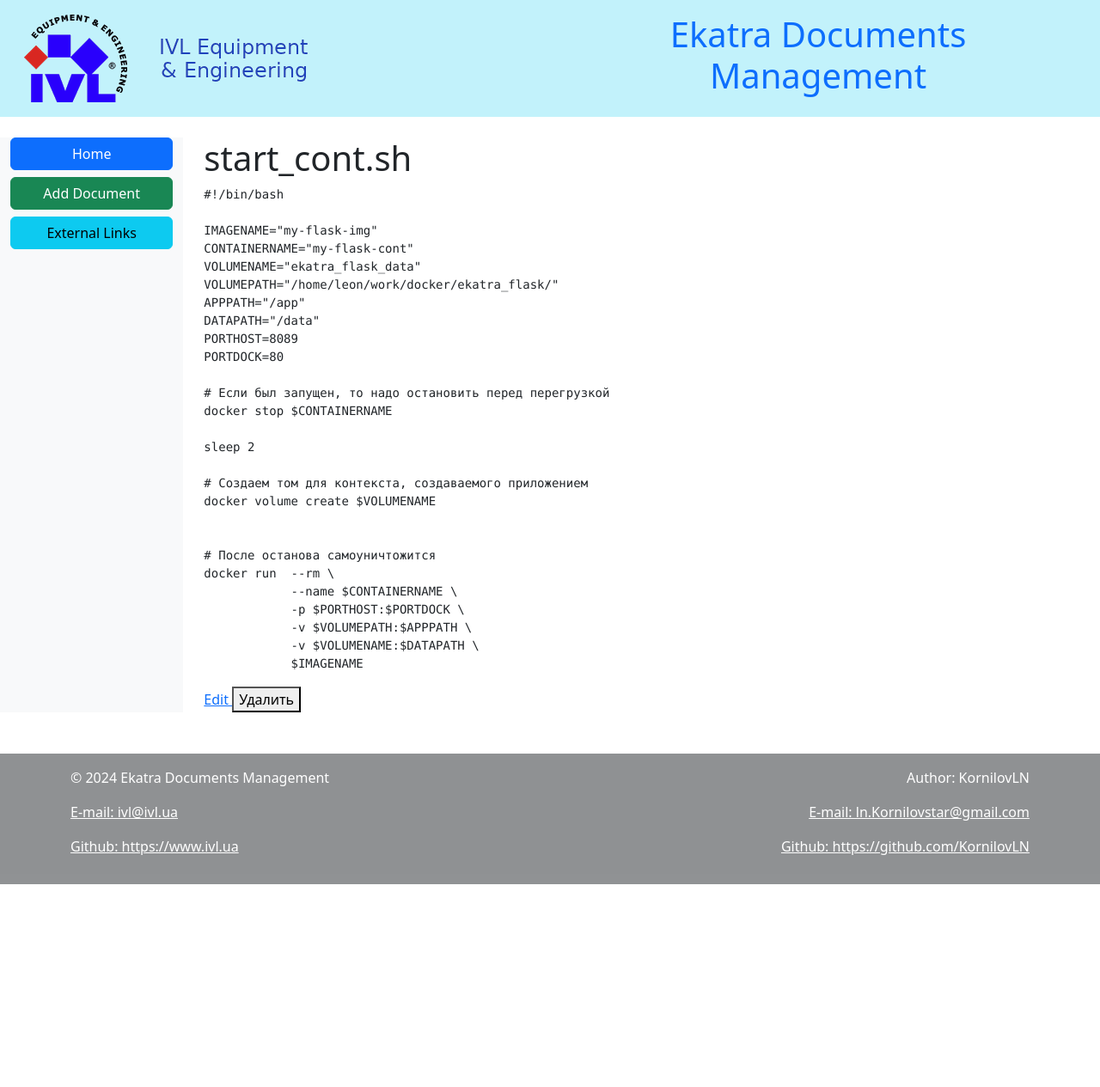
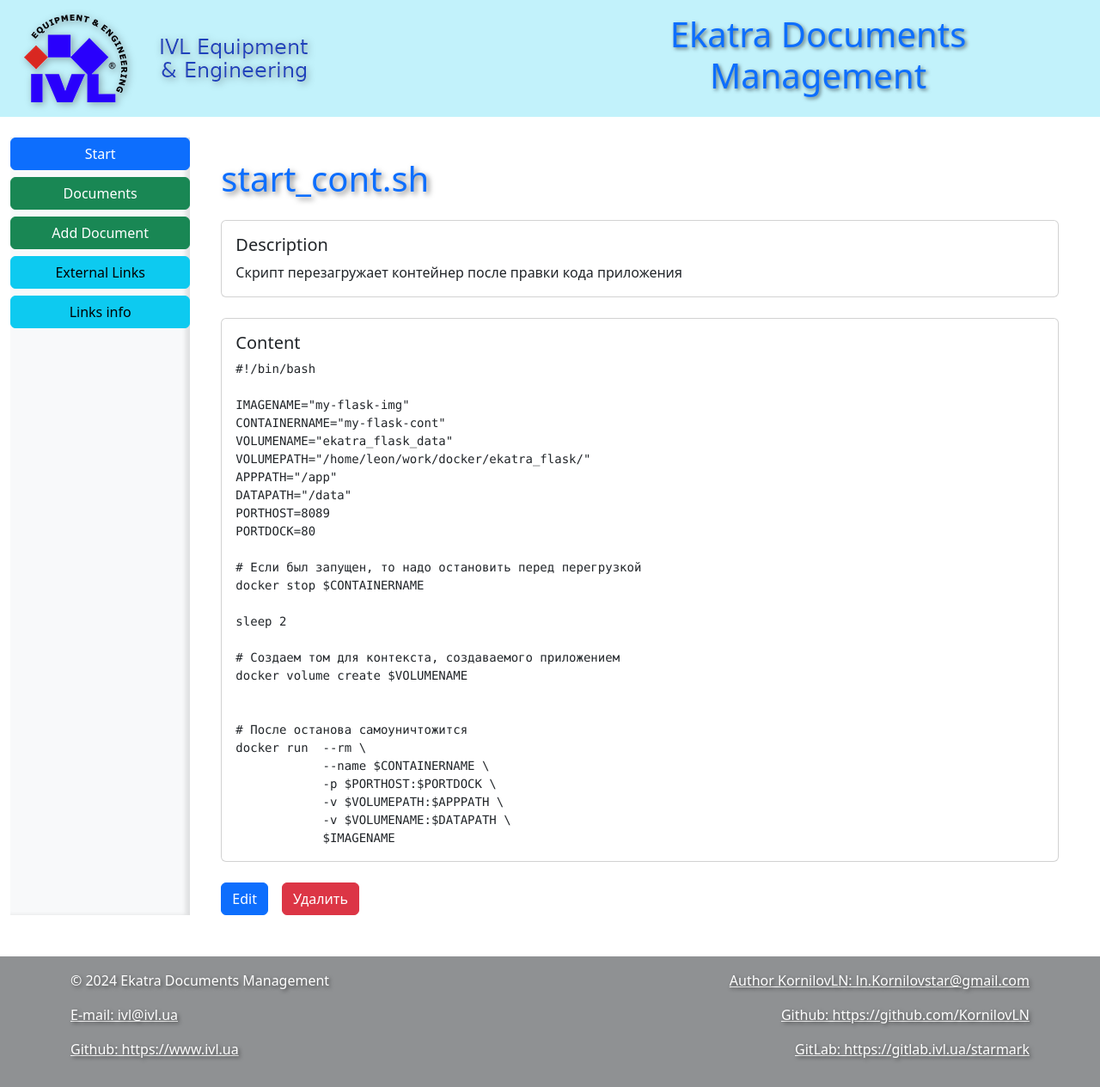
Before and after one commit to KornilovLN/ekatra_flask, a Flask app: page /document/1 in a window 1280 px wide. Shown: the whole page at 86% size. Before the commit the page ends 1029 px from the top, so only its background shows below. Run offline with Flask 2, Linux system fonts and the light colour scheme.

Commit message:
Was more editions

```diff
--- a/app.py
+++ b/app.py
@@ -39,6 +39,10 @@ documents = load_documents()
 def index():
     return render_template('index.html', documents=documents, repeat_count=5)
 
+@app.route('/start')
+def start():
+    return render_template('start.html')
+
 @app.route('/sidebar')
 def sidebar():
     return render_template('sidebar.html')
@@ -46,6 +50,10 @@ def sidebar():
 @app.route('/external_links')
 def external_links():
     return render_template('external_links.html')
+
+@app.route('/links_info')
+def links_info():
+    return render_template('links_info.html')
 
 # Страница с документом по ID
 @app.route('/document/<id>')
@@ -58,12 +66,14 @@ def document(id):
 def edit(id):
     if request.method == 'POST':
         title = request.form['title']
+        description = request.form['description']
         content = request.form['content']
-        documents[id] = {"title": title, "content": content}
+        documents[id] = {"title": title, "description": description, "content": content}
         save_documents(documents)
         return redirect(url_for('index'))
     doc = documents.get(id)
     return render_template('edit.html', document=doc)
+
 
 # Страница добавления документа
 @app.route('/add', methods=['GET', 'POST'])
@@ -71,13 +81,14 @@ def add():
     if request.method == 'POST':
         title = request.form['title']
         content = request.form['content']
+        description = request.form['description']
 
         if not title.strip():
             return render_template('add.html', error="Title cannot be empty", document={"title": title, "content": content})
 
         new_id = str(max(map(int, documents.keys())) + 1) if documents else "1"
 
-        documents[new_id] = {"title": title, "content": content}
+        documents[new_id] = {"title": title, "description": description, "content": content}
         save_documents(documents)
 
         flash('Document added successfully', 'success')
@@ -88,7 +99,7 @@ def add():
     # но еще не отправил форму.
     # Эта строка отображает пустую форму, готовую к заполнению новыми данными.
     # Это правильное поведение для инициализации страницы добавления нового документа.
-    return render_template('add.html', document={"title": "", "content": ""})
+    return render_template('add.html', document={"title": "", "description": "", "content": ""})
 
 # Страница удаления документа по ID
 @app.route('/delete/<id>', methods=['POST'])
--- /dev/null
+++ b/static/styles_base.css
@@ -0,0 +1,38 @@
+.custom-header {
+  background-color: rgba(13, 202, 240, 0.25);
+  color: #0d6efd;
+  padding: 1rem;
+}
+.custom-header img {
+  filter: drop-shadow(2px 2px 4px rgba(0,0,0,0.3));
+}
+.custom-header h1 {
+  text-shadow: 2px 2px 4px rgba(0,0,0,0.5);
+}
+
+
+.custom-sidebar {
+  background-color: #f1e5d9; /* Sepia-like color */
+  box-shadow: inset -5px 0 5px rgba(0, 0, 0, 0.1); /* Adds depth */
+  height: 100%;
+}
+
+
+.custom-footer {
+  background-color: rgba(33, 37, 41, 0.5);
+  color: white;
+  padding: 1rem;
+  margin-top: 3rem;
+}
+.custom-footer p {
+  text-shadow: 2px 2px 4px rgba(0,0,0,0.5);
+}
+.custom-footer a {
+  color: white;
+}
+
+
+.document-title {
+  color: #0d6efd;  /* This is Bootstrap's primary blue color */
+  text-shadow: 3px 3px 6px rgba(0,0,0,0.5);
+}
--- a/templates/base.html
+++ b/templates/base.html
@@ -2,20 +2,25 @@
 <html lang="en">
   <head>
     <meta charset="utf-8">
+    <meta name="viewport" content="width=device-width, initial-scale=1">
+
     <title>Ekatra Documents Management</title>
     <!-- Bootstrap CSS -->
     <link href="https://cdn.jsdelivr.net/npm/bootstrap@5.3.0/dist/css/bootstrap.min.css" rel="stylesheet">
+
     <!-- My CSS -->
     <!-- <link rel="stylesheet" href="{{ url_for('static', filename='styles.css') }}"> -->
+
+    <!-- CSS for the base.html template -->
+    <link rel="stylesheet" href="{{ url_for('static', filename='styles_base.css') }}">
    </head>
   <body>
 
-
-    <header class="bg-info bg-opacity-25 text-primary p-3">
+      <header class="custom-header">
           <div class="container-fluid">
             <div class="row align-items-center">
               <div class="col-md-3">
-              <img src="{{ url_for('static', filename='logo_big_2.png') }}" alt="Company Logo" height=100%>
+                <img src="{{ url_for('static', filename='logo_big_2.png') }}" alt="Company Logo" height="100%">
               </div>
               <div class="col-md-3">
                 <p class="mb-0"> </p>
@@ -31,17 +36,25 @@
       <div class="container-fluid mt-4">
         <div class="row">
 
-        <nav class="col-md-3 col-lg-2 d-md-block bg-light sidebar">
+          <div class="flex-grow-1 d-flex">
+
+            <nav class="col-md-3 col-lg-2 d-md-block bg-light sidebar custom-sidebar">
               <div class="position-sticky">
                 <ul class="nav flex-column">
                     <li class="nav-item mb-2">
-                  <button onclick="window.location.href='{{ url_for('index') }}'" class="btn btn-primary w-100">Home</button>
+                      <a href="{{ url_for('start') }}" class="btn btn-primary w-100">Start</a>
+                    </li>
+                    <li class="nav-item mb-2">
+                      <a href="{{ url_for('index') }}"  class="btn btn-success w-100">Documents</a>
                     </li>
                     <li class="nav-item mb-2">
                       <button onclick="window.location.href='{{ url_for('add') }}'" class="btn btn-success w-100">Add Document</button>
                     </li>
                     <li class="nav-item mb-2">
                         <button onclick="window.location.href='{{ url_for('external_links') }}'" class="btn btn-info w-100">External Links</button>
+                    </li>
+                    <li class="nav-item mb-2">
+                      <a href="{{ url_for('links_info') }}" class="btn btn-info w-100">Links info</a>
                   </li>
                 </ul>
               </div>
@@ -54,15 +67,11 @@
             </main>
 
           </div>
+
+        </div>
       </div>
 
-    <!--
-    <footer class="bg-info bg-opacity-50 text-white p-3 mt-5">
-      <p>&copy; 2024 Ekatra Documents Management</p>
-    </footer>
-    -->
-
-    <footer class="bg-dark bg-opacity-50 text-white p-3 mt-5">
+      <footer class="custom-footer">
         <div class="container">
           <div class="row">
             <div class="col-md-6">
@@ -71,9 +80,9 @@
               <p><a href="https://www.ivl.ua" target="_blank" class="text-white">Github: https://www.ivl.ua</a></p>
             </div>
             <div class="col-md-6 text-end">
-              <p>Author: KornilovLN</p>
-              <p><a href="mailto:ln.Kornilovstar@gmail.com" class="text-white">E-mail: ln.Kornilovstar@gmail.com</a></p>
+              <p><a href="mailto:ln.Kornilovstar@gmail.com" class="text-white">Author KornilovLN: ln.Kornilovstar@gmail.com</a></p>
               <p><a href="https://github.com/KornilovLN" target="_blank" class="text-white">Github: https://github.com/KornilovLN</a></p>
+              <p><a href="https://gitlab.ivl.ua/starmark" target="_blank" class="text-white">GitLab: https://gitlab.ivl.ua/starmark</a></p>
             </div>
           </div>
         </div>
--- a/templates/document.html
+++ b/templates/document.html
@@ -1,24 +1,30 @@
 {% extends 'base.html' %}
+{% block content %}
+<div class="container mt-4">
+    <h1 class="document-title mb-4">{{ document.title }}</h1>
 
-{% block content %}
-<h1>{{ document.title }}</h1>
+    <div class="card mb-4">
+        <div class="card-body">
+            <h5 class="card-title">Description</h5>
+            <p class="card-text">{{ document.description }}</p>
+        </div>
+    </div>
 
-<pre>{{ document.content | safe }}</pre>
+    <div class="card mb-4">
+        <div class="card-body">
+            <h5 class="card-title">Content</h5>
+            <pre class="card-text">{{ document.content | safe }}</pre>
+        </div>
+    </div>
 
-<a href="{{ url_for('edit', id=request.view_args.id) }}">
-    Edit
-</a>
+    <div class="btn-group" role="group">
+        <a href="{{ url_for('edit', id=request.view_args.id) }}" class="btn btn-primary rounded-end">Edit</a>
 
-<form   action="{{ url_for('delete', id=request.view_args.id) }}"
-        method="POST"
-        style="display:inline;"
-        class="form delete-form">
-
-    <button type="submit"
-            class="delete-btn"
-            onclick="return confirm('Вы уверены, что хотите удалить этот документ?');">
-        Удалить
-    </button>
-
-</form>
+        <form action="{{ url_for('delete', id=request.view_args.id) }}" method="POST" class="d-inline ms-3">
+            <button type="submit" class="btn btn-danger" onclick="return confirm('Вы уверены, что хотите удалить этот документ?');">
+                Удалить
+            </button>
+        </form>
+    </div>
+</div>
 {% endblock %}
--- a/templates/external_links.html
+++ b/templates/external_links.html
@@ -1,6 +1,7 @@
 {% extends 'base.html' %}
 {% block content %}
-<h1>External Links</h1>
+<h1 class="document-title  mt-4" >External Links</h1>
+
 <div class="shadow p-3 mb-5 bg-body-tertiary rounded">
 <ul class="list-group">
     {% for link in [
@@ -8,7 +9,8 @@
         ("https://habr.com/ru/articles/804245/", "Мега-Учебник Flask 1"),
         ("https://getbootstrap.su", "Bootstrap main"),
         ("https://getbootstrap.su/docs/5.0/examples/", "Bootstrap Example"),
-        ("https://getbootstrap.com/docs/5.3/utilities/api/", "Bootstrap Utilities")
+        ("https://getbootstrap.com/docs/5.3/utilities/api/", "Bootstrap Utilities"),
+        ("https://pythonist.ru/obhod-dvoichnogo-dereva-na-python/", "Pythonist/obhod-dvoichnogo-dereva-na-python")
     ] %}
         <li class="list-group-item {% if loop.index is even %}bg-light{% endif %}">
             <a href="{{ link[0] }}" target="_blank">{{ link[1] }}</a>
--- a/templates/index.html
+++ b/templates/index.html
@@ -1,6 +1,6 @@
 {% extends 'base.html' %}
 {% block content %}
-<h1>Documents</h1>
+<h1 class="document-title mt-4">Documents</h1>
 
 <div class="shadow p-3 mb-5 bg-body-tertiary rounded">
 <ul class="list-group">
```
Also changed, not shown: templates/add.html (+9 -1 lines), templates/edit.html (+23 -8 lines), templates/links_info.html (added, +18 -0 lines), templates/start.html (added, +37 -0 lines), documents.json, 1 other file. Lines whose indentation alone changed are shown as unchanged.
